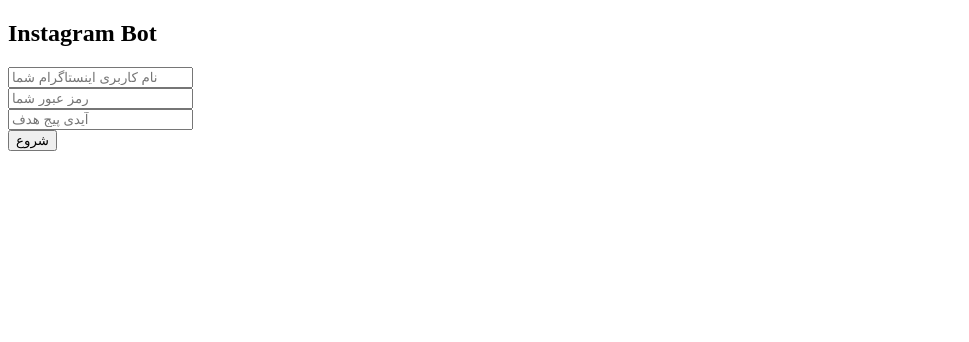
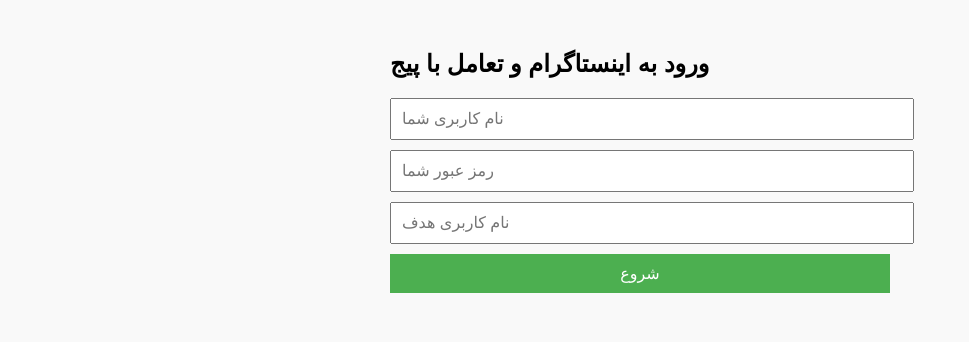
Before and after one commit to mfhdkgd/application, a FastAPI app: page / in a window 1280 px wide. Shown: the top 342 px of the page, without its empty margins (0-969 px from the left). Run offline with FastAPI, Linux system fonts and the light colour scheme.

Commit message:
Update index.html

```diff
--- a/templates/index.html
+++ b/templates/index.html
@@ -1,19 +1,28 @@
 <!DOCTYPE html>
-<html>
+<html lang="fa">
 <head>
+    <meta charset="UTF-8">
     <title>Instagram Bot</title>
+    <style>
+        body { font-family: sans-serif; max-width: 500px; margin: auto; background: #f9f9f9; padding: 30px; }
+        input, button { display: block; width: 100%; margin-top: 10px; padding: 10px; font-size: 16px; }
+        button { background-color: #4CAF50; color: white; border: none; }
+        .status { margin-top: 20px; color: red; }
+    </style>
 </head>
 <body>
-    <h2>Instagram Bot</h2>
+    <h2>ورود به اینستاگرام و تعامل با پیج</h2>
     <form method="post" action="/start">
-        <input type="text" name="your_username" placeholder="نام کاربری اینستاگرام شما" required><br>
-        <input type="password" name="your_password" placeholder="رمز عبور شما" required><br>
-        <input type="text" name="target_username" placeholder="آیدی پیج هدف" required><br>
+        <input type="text" name="your_username" placeholder="نام کاربری شما" required value="{{ your_username or '' }}">
+        <input type="password" name="your_password" placeholder="رمز عبور شما" required value="{{ your_password or '' }}">
+        <input type="text" name="target_username" placeholder="نام کاربری هدف" required value="{{ target_username or '' }}">
+
         {% if ask_2fa %}
-        <input type="text" name="two_factor_code" placeholder="کد تایید دو مرحله‌ای" required><br>
+        <input type="text" name="two_factor_code" placeholder="کد دو مرحله‌ای (2FA)" required>
         {% endif %}
+
         <button type="submit">شروع</button>
     </form>
-    <p>{{ status }}</p>
+    <div class="status">{{ status }}</div>
 </body>
 </html>
```
